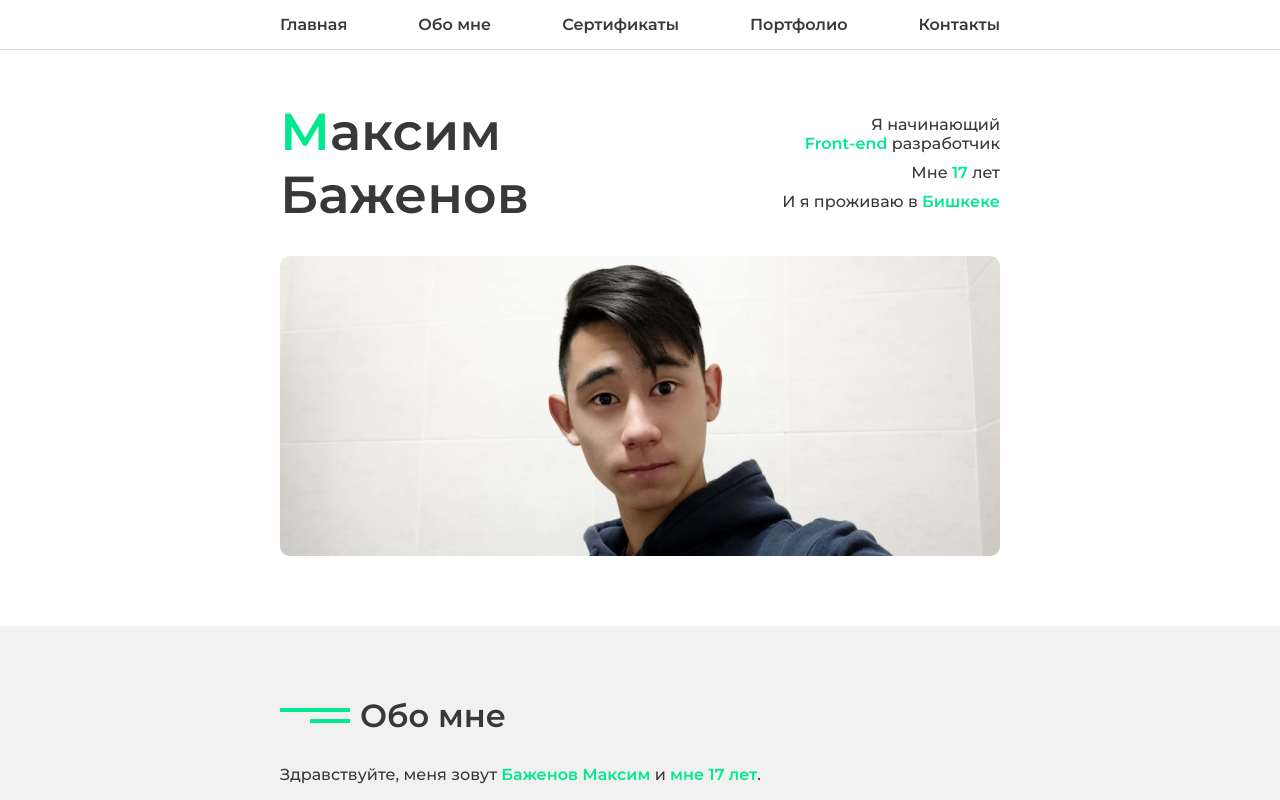
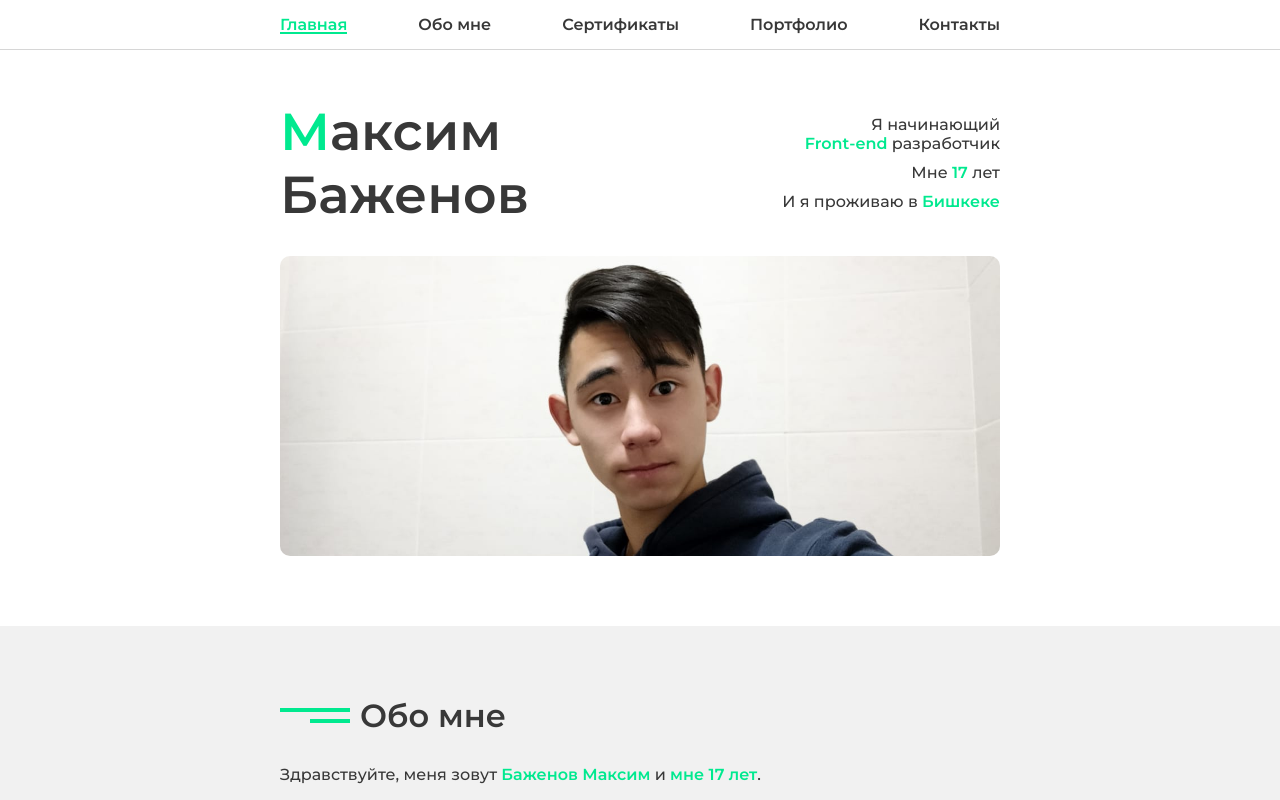
Before and after one commit to maksim4k1/maksim4k1.github.io, a React (Create React App) app: page /#/ in a window 1280 px wide. Shown: the top 800 px of the page. Built offline with nearby package versions, Linux system fonts and the light colour scheme.

Commit message:
added Logo in Header, link to my gmail, activeClassName for links and fixed footer at the bottom of page

```diff
--- a/src/components/UI/AppLink/index.jsx
+++ b/src/components/UI/AppLink/index.jsx
@@ -2,7 +2,7 @@ import React from "react";
 import { NavLink } from "react-router-dom";
 import styled from "styled-components";
 
-const Link = styled.a`
+const linkStyle = `
   position: relative;
   color: var(--color-black);
   font-weight: 600;
@@ -27,32 +27,20 @@ const Link = styled.a`
       }
     }
   }
+  &.activeLink{
+    color: var(--color-coral);
+    &::after{
+      bottom: 0;
+      opacity: 1;
+    }
+  }
+`;
+
+const Link = styled.a`
+  ${linkStyle}
 `;
 const RouterLink = styled(NavLink)`
-  position: relative;
-  color: var(--color-black);
-  font-weight: 600;
-  transition: all 0.3s;
-  &::after{
-    content: "";
-    position: absolute;
-    bottom: -5px;
-    left: 0;
-    width: 100%;
-    height: 2px;
-    background-color: var(--color-coral);
-    opacity: 0;
-    transition: all 0.3s;
-  }
-  @media (hover){
-    &:hover{
-      color: var(--color-coral);
-      &::after{
-        bottom: 0;
-        opacity: 1;
-      }
-    }
-  }
+  ${linkStyle}
 `;
 
 function AppLink (props) {
@@ -60,7 +48,7 @@ function AppLink (props) {
     <>
       {
         props.type === "navlink"
-        ? <RouterLink {...props}>
+        ? <RouterLink {...props} activeClassName="activeLink">
           {props.children}
         </RouterLink>
         : <Link {...props}>
--- a/src/components/UI/Footer/index.jsx
+++ b/src/components/UI/Footer/index.jsx
@@ -9,6 +9,7 @@ import { gap } from "../../../styles/mixins";
 import Section from "../Section";
 
 const FooterElement = styled.footer`
+  margin: auto 0 0;
   color: var(--color-white);
   background-color: var(--color-black);
 `;
--- a/src/components/UI/Header/index.jsx
+++ b/src/components/UI/Header/index.jsx
@@ -1,5 +1,6 @@
 import React from "react";
 import { connect } from "react-redux";
+import { NavLink } from "react-router-dom";
 import styled from "styled-components";
 import MenuIcon from "../../../assets/icons/MenuIcon";
 import { openMenuAction } from "../../../redux/actions/menuActions";
@@ -23,7 +24,20 @@ const Container = styled.div`
   align-items: center;
   @media screen and (max-width: 600px){
     &{
-      justify-content: flex-end;
+      justify-content: space-between;
+    }
+  }
+`;
+const Logo = styled(NavLink)`
+  color: var(--color-black);
+  font-size: 30px;
+  font-weight: 900;
+  &:first-letter{
+    color: var(--color-coral);
+  }
+  @media screen and (min-width: 600px){
+    &{
+      display: none;
     }
   }
 `;
@@ -57,6 +71,7 @@ function Header ({openMenu}) {
     <HeaderElement>
       <MobileMenu/>
       <Container className="container">
+        <Logo to="/">MB</Logo>
         <MenuButton onClick={openMenu}><MenuIcon/></MenuButton>
         <Navigation>
           <AppLink type="navlink" to="/">Главная</AppLink>
--- a/src/pages/ContactsPage.jsx
+++ b/src/pages/ContactsPage.jsx
@@ -39,7 +39,7 @@ function ContactsPage () {
           <Item><TelegramIcon/><AppLink target="_blank" rel="noreferrer" href="https://t.me/maksim4k1">maksim4k1</AppLink></Item>
           <Item><GithubIcon/><AppLink target="_blank" rel="noreferrer" href="https://github.com/maksim4k1">maksim4k1</AppLink></Item>
           <Item><InstagramIcon/><AppLink target="_blank" rel="noreferrer" href="https://instagram.com/_maksim4k1">_maksim4k1</AppLink></Item>
-          <Item><GmailIcon/>maksim4k1@gmail.com</Item>
+          <Item><GmailIcon/><AppLink href="mailto:maksim4k1@gmail.com">maksim4k1@gmail.com</AppLink></Item>
         </List>
       </Section>
     </main>
--- a/src/styles/App.scss
+++ b/src/styles/App.scss
@@ -1,3 +1,8 @@
+.App{
+  min-height: 100vh;
+  display: flex;
+  flex-flow: column;
+}
 .container{
   width: 100%;
   max-width: 740px;
```
